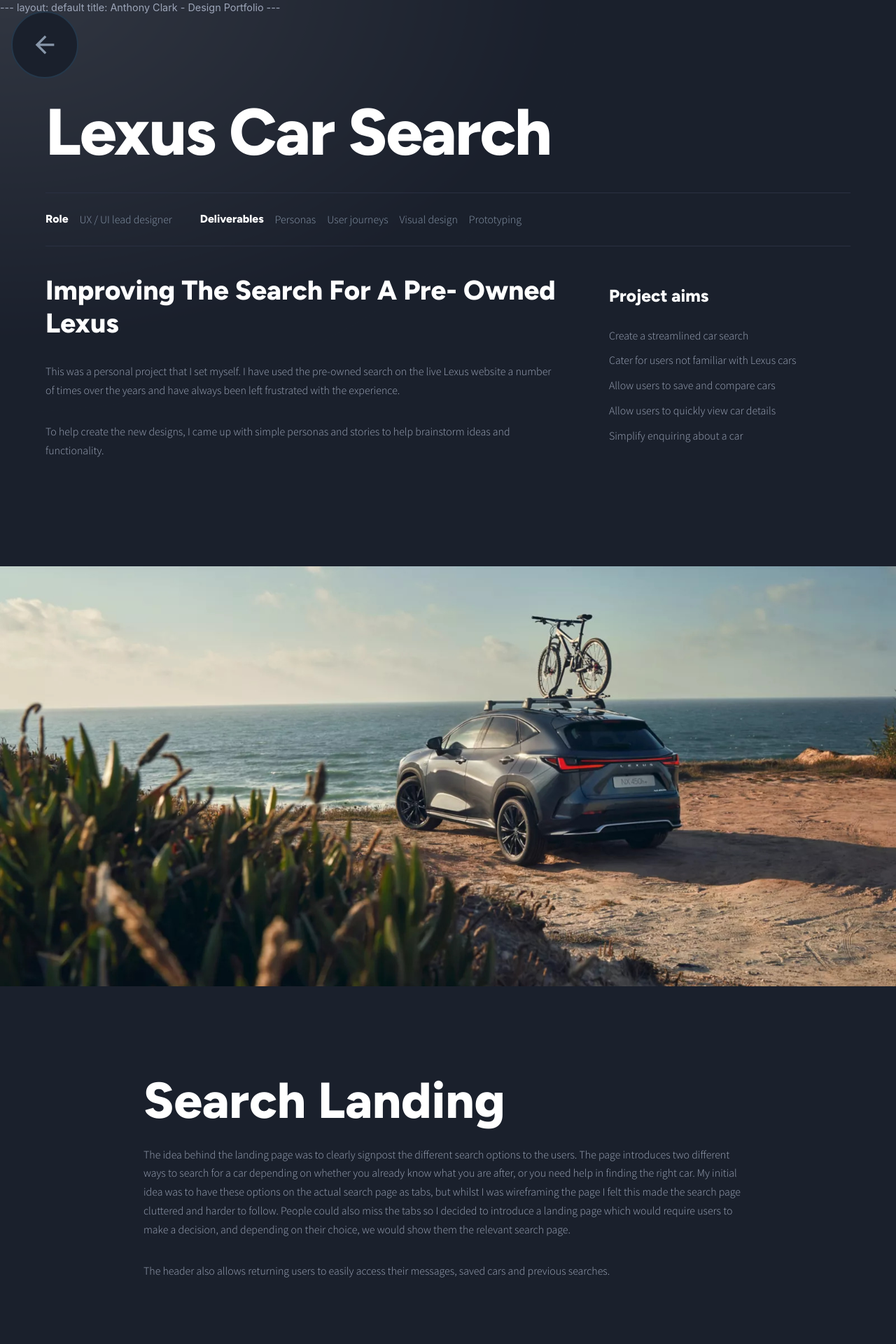
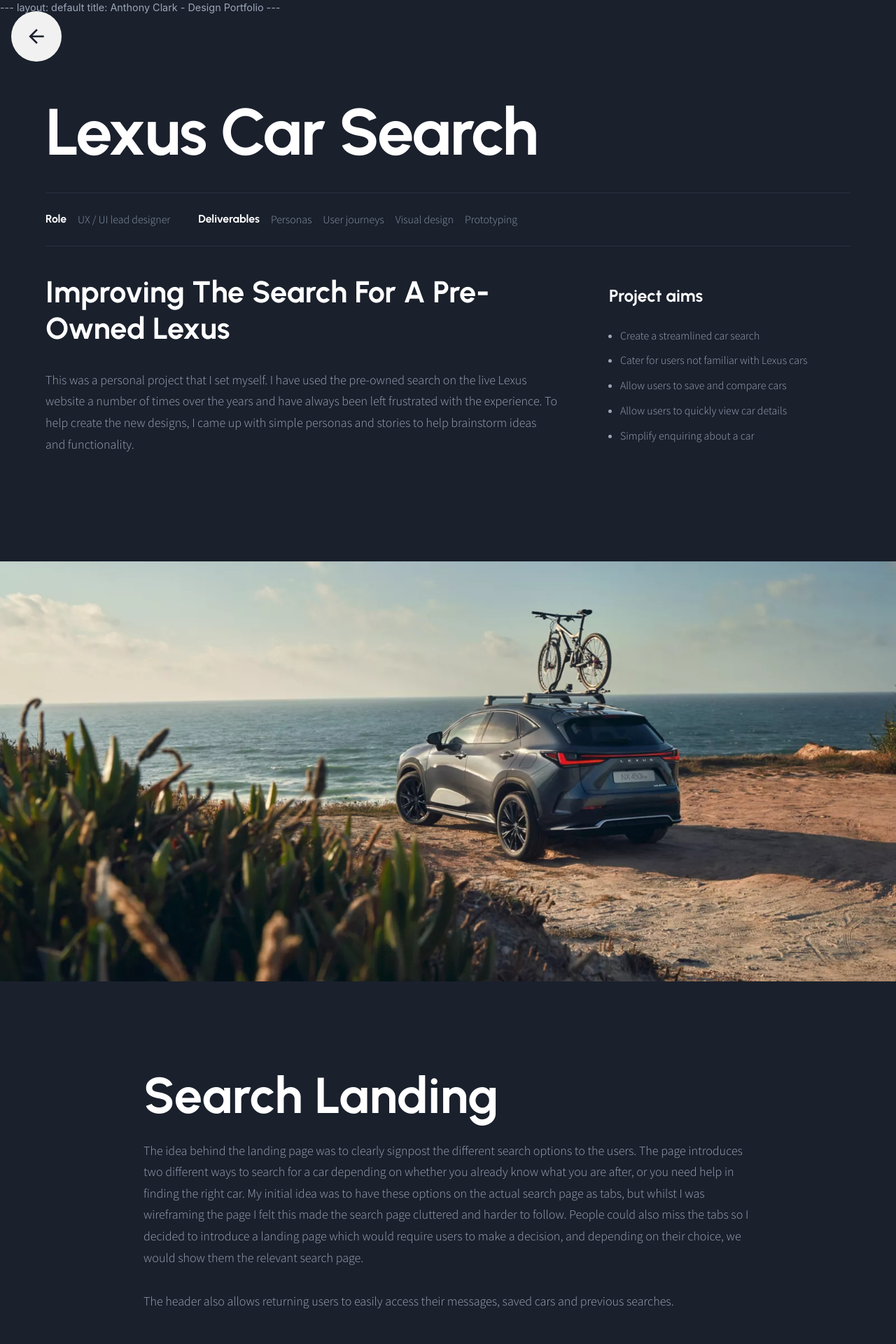
Before and after one commit to anthony-clark/AnthonyClark.github.io, a Jekyll site: the page lexus-car-search.html, which Jekyll copies as it is, in a window 1280 px wide. Shown: the top 1920 px of the page at 70% size. Built offline with Jekyll 4.4.1, drawn with Linux system fonts in a browser that asks for light colours; nearby versions of some CDN libraries; some of the changed text lies outside the part shown.

Commit message:
font change

```diff
--- a/Liverpool-fc-store.html
+++ b/Liverpool-fc-store.html
@@ -14,8 +14,8 @@
 			<link rel="stylesheet" href="https://cdn.jsdelivr.net/npm/bootstrap@4.0.0/dist/css/bootstrap.min.css" integrity="sha384-Gn5384xqQ1aoWXA+058RXPxPg6fy4IWvTNh0E263XmFcJlSAwiGgFAW/dAiS6JXm" crossorigin="anonymous">
 			<link rel="stylesheet" type="text/css" href="css/main.css">
 			<link rel="preconnect" href="https://fonts.gstatic.com">
-			<link href="https://fonts.googleapis.com/css?family=Figtree:800" rel="stylesheet"  type='text/css'>
-			<link href="https://fonts.googleapis.com/css?family=Figtree:300" rel="stylesheet"  type='text/css'>
+			<link href="https://fonts.googleapis.com/css?family=Urbanist:700" rel="stylesheet"  type='text/css'>
+			<link href="https://fonts.googleapis.com/css?family=Urbanist:300" rel="stylesheet"  type='text/css'>
 			<link href="https://fonts.googleapis.com/css?family=Source+Sans+Pro:300,700" rel='stylesheet' type='text/css'>
 			<link href="https://fonts.googleapis.com/icon?family=Material+Icons+Outlined" rel="stylesheet">
 
@@ -166,7 +166,7 @@
 	</section>
 
 	<section>
-		<div class="next-project efc"><div class="container"><h2><span>Next project</span>Everton Football Club</h2><p>Leading The Design On The Everton Website For Over 10 Years</p><a href="everton-fc.html" aria-label="View Everton Football Club case study">View case study</a></div></div>
+		<div class="next-project efc"><div class="container"><h2><span>Next project</span>Everton Football Club</h2><p>Leading The Design On The Everton Website For Over 10 Years</p><a href="" aria-label="View Everton Football Club case study">View case study</a></div></div>
 	</section>
 	</div>
 
--- a/css/main.css
+++ b/css/main.css
@@ -3,7 +3,7 @@
     font-size: .9em;
     margin:0;
     padding:0;
-    background: #1A202C url(../images/Shine.png);
+    background: #1A202C; /*url(../images/Shine.png);*/
     background-repeat: no-repeat;
     background-attachment: scroll;
     background-origin: content-box;
@@ -23,7 +23,9 @@
     margin:120px auto 0 auto;
     display: block;
   }
-
+  .container.narrow p{
+    font-size: 1.25em;
+  }
   .container.last{
     margin:0 auto 0 auto;
   }
@@ -44,7 +46,7 @@
     display: flex;
     border-top:1px solid #2a3042;
     border-bottom:1px solid #2a3042;
-    font-family:'Figtree','Helvetica', 'Arial', 'Sans-Serif';
+    font-family:'Urbanist','Helvetica', 'Arial', 'Sans-Serif';
     margin:0 0 40px 0;
     padding:24px 0;
      list-style: none;
@@ -74,17 +76,19 @@
     padding-right:72px;
 }
 #case-study-summary h2{
-font-size: 2.7em;
-line-height: 1.2em;
-font-family:'Figtree','Helvetica', 'Arial', 'Sans-Serif';
-font-weight: 600;
+font-family:'Urbanist','Helvetica', 'Arial', 'Sans-Serif';
+font-weight: 700;
 margin: 0 0 32px 0;
+}
+#case-study-summary p{
+    font-family:'Source Sans Pro','Urbanist','Helvetica', 'Arial', 'Sans-Serif';
+    font-size: 1.25em;
 }
 #case-study-aims h3{
     margin: 16px 0 30px 0;
     font-size: 1.7em;
-    font-weight: 600;
-    font-family:'Figtree','Helvetica', 'Arial', 'Sans-Serif';
+    font-weight: 700;
+    font-family:'Urbanist','Helvetica', 'Arial', 'Sans-Serif';
     color: #fff;
     }
 #case-study-aims{
@@ -100,9 +104,8 @@
 }
 ul{
 margin:0 0 0 16px;
-    list-style: none;
     padding:0;
-    margin: 0;
+
 }
 ul li{
     font-size: 1.1em;
@@ -123,24 +126,23 @@
     color: #8897aa;
 }
 nav ul li a{
-    width:96px;
-    height: 96px;
+    width:72px;
+    height: 72px;
     border-radius: 100px;
-    border: 2px solid #25384b;
     display: block;
     text-align:center;
-    color: #8897aa;
+    color: #1A202C;
     position: relative;
-    background: #1A202C;
+    background: #f1f1f1;
 
 }
 nav ul li a span.material-icons-outlined{
     font-weight: 100;
-    font-size: 40px;
+    font-size: 32px;
     display: grid;
     align-items: center;
-    width:92px;
-    height: 92px;
+    width:72px;
+    height: 72px;
 }
 nav ul li a:hover{
     text-decoration: none;
@@ -152,16 +154,16 @@
 h1 {
     font-size: 6.5em;
     line-height: 1em;
-     font-family:'Figtree','Helvetica', 'Arial', 'Sans-Serif';
+     font-family:'Urbanist','Helvetica', 'Arial', 'Sans-Serif';
     margin:0 0 40px 0;
-     font-weight: 800;
+     font-weight: 700;
      letter-spacing: -2px;
      color: #fff;
 }
 h2 {
     font-size: 3em;
-     font-family:'Figtree','Helvetica', 'Arial', 'Sans-Serif';
-    font-weight: 800;
+     font-family:'Urbanist','Helvetica', 'Arial', 'Sans-Serif';
+    font-weight: 700;
      margin: 0 0 40px 0;
           color: #fff;
 }
@@ -171,17 +173,17 @@
 }
 h3 {
     font-size: 2.7em;
-     font-family:'Figtree','Helvetica', 'Arial', 'Sans-Serif';
-    font-weight: 600;
+     font-family:'Urbanist','Helvetica', 'Arial', 'Sans-Serif';
+    font-weight: 700;
      margin: 0 0 32px 0;
      color: #fff;
      line-height: 1.2em;
 }
 h4.template-features {
     font-size: 1.5em;
-    font-weight: 600;
+    font-weight: 700;
     margin: 0 0 32px 0;
-    font-family:'Figtree','Helvetica', 'Arial', 'Sans-Serif';
+    font-family:'Urbanist','Helvetica', 'Arial', 'Sans-Serif';
     color: #fff;
 }
 .center{
@@ -288,7 +290,7 @@
         color: #fff;
         background:none;
         font-size: .85em;
-        font-weight: 600;
+        font-weight: 700;
         margin:24px auto;
         padding: 16px 24px;
         border: 2px solid #fff;
@@ -297,7 +299,7 @@
         display: block;
         text-align: center;
         position: absolute;
-        font-family:'Figtree','Helvetica', 'Arial', 'Sans-Serif';
+        font-family:'Urbanist','Helvetica', 'Arial', 'Sans-Serif';
         text-transform: uppercase;
     }
     .next-project a:hover{
@@ -473,8 +475,8 @@
     padding: 0;
     font-size: 2em;
     line-height: 1em;
-     font-family:'Figtree','Helvetica', 'Arial', 'Sans-Serif';
-    font-weight: 600;
+     font-family:'Urbanist','Helvetica', 'Arial', 'Sans-Serif';
+    font-weight: 700;
      color: #fff;
   }
   section.project-list ul li a span{
@@ -537,7 +539,6 @@
         margin-top: 120px;
     }
     .responsive-views h2{
-    font-size: 4em;
     margin-bottom:20px;
 }
     .responsive-views img{
@@ -569,7 +570,13 @@
         padding-right: 22%;
     }
 
-
+    .row-of-screenshots{
+        max-width:1180px;
+        margin:0 auto 0 auto;
+        display: grid;
+        grid-template-columns: repeat(auto-fill, minmax(200px, 1fr));
+        grid-gap: 1.7rem;
+    }
 
 
 
--- a/lexus-car-search.html
+++ b/lexus-car-search.html
@@ -14,8 +14,8 @@
 			<link rel="stylesheet" href="https://cdn.jsdelivr.net/npm/bootstrap@4.0.0/dist/css/bootstrap.min.css" integrity="sha384-Gn5384xqQ1aoWXA+058RXPxPg6fy4IWvTNh0E263XmFcJlSAwiGgFAW/dAiS6JXm" crossorigin="anonymous">
 			<link rel="stylesheet" type="text/css" href="css/main.css">
 			<link rel="preconnect" href="https://fonts.gstatic.com">
-			<link href="https://fonts.googleapis.com/css?family=Figtree:800" rel="stylesheet"  type='text/css'>
-			<link href="https://fonts.googleapis.com/css?family=Figtree:300" rel="stylesheet"  type='text/css'>
+			<link href="https://fonts.googleapis.com/css?family=Urbanist:700" rel="stylesheet"  type='text/css'>
+			<link href="https://fonts.googleapis.com/css?family=Urbanist:300" rel="stylesheet"  type='text/css'>
 			<link href="https://fonts.googleapis.com/css?family=Source+Sans+Pro:300,700" rel='stylesheet' type='text/css'>
 			<link href="https://fonts.googleapis.com/icon?family=Material+Icons+Outlined" rel="stylesheet">
 
@@ -47,8 +47,7 @@
 	<div id="case-study-summary">
 		<h2>Improving The Search For A Pre-
 			Owned Lexus</h2>
-	<p>This was a personal project that I set myself. I have used the pre-owned search on the live Lexus website a number of times over the years and have always been left frustrated with the experience.
-	</p><p>To help create the new designs, I came up with simple personas and stories to help brainstorm ideas and functionality.</p>
+	<p>This was a personal project that I set myself. I have used the pre-owned search on the live Lexus website a number of times over the years and have always been left frustrated with the experience. To help create the new designs, I came up with simple personas and stories to help brainstorm ideas and functionality.</p>
 
 	</div>
 	<div id="case-study-aims">
@@ -193,28 +192,26 @@
 	</div>
 	<div class="container"><img src="images/lexus/enquire.png" alt="Design showing the enquire page"></div>
 
-
+	<section class="responsive-views">
 	<div class="container narrow">
-		<h2 class="larger-h2 center">Great on any device</h2>
-		<h3 class="center">Designed from the mobile up, meaning you can follow<br>your club wherever you are.</h3>
+		<h2 class="larger-h2 center">Mobile approach</h2>
+		<h3 class="center">Find your new Lexus on the go</h3>
 		</div>
-		<div class="container last"><img src="images/lexus/mobile-approach.png" alt="Design showing the mobile designs for the templates"></div>
 
 
 
 
+			<div class="row-of-screenshots">
+				<div><img src="images/lexus/mobile/homepage.png" alt=""></div>
+				<div><img src="images/lexus/mobile/search-landing.png" alt=""></div>
+				<div><img src="images/lexus/mobile/search-results.png" alt=""></div>
+				<div><img src="images/lexus/mobile/compare.png" alt=""></div>
+				<div"><img src="images/lexus/mobile/filters.png" alt=""></div>
+			</div>
+			</section>
 
-<section class="project-list">
-	<div class="container">
-		<h2 class="larger-h2">More projects</h2>
-<ul>
-	<li><a href=""><strong>Playmaker Platform</strong>Creating A World Class Sports Platform<span class="material-icons-outlined">arrow_forward</span></a></li>
-	<li><a href="" class="active"><strong>Lexus Car Search</strong>Improving The Search For A Pre-Owned Lexusm<span class="material-icons-outlined">arrow_upward</span></a></li>
-	<li><a href=""><strong>LFC Online Store</strong>Designing LFC's First Fully Responsive E-Commerce Offering. <span class="material-icons-outlined">arrow_forward</span></a></li>
-	<li><a href=""><strong>Everton FC</strong>Leading The Design On The Everton Website For Over 10 Years.<span class="material-icons-outlined">arrow_forward</span></a></li>
-	<li><a href=""><strong>Aston Villa Hospitality</strong>Improving The Search For Matchday Hospitality<span class="material-icons-outlined">arrow_forward</span></a></li>
-</ul>
-</section>
+
+
 	</div>
 
 <script src="https://code.jquery.com/jquery-3.2.1.slim.min.js" integrity="sha384-KJ3o2DKtIkvYIK3UENzmM7KCkRr/rE9/Qpg6aAZGJwFDMVNA/GpGFF93hXpG5KkN" crossorigin="anonymous"></script>
--- a/playmaker-platform.html
+++ b/playmaker-platform.html
@@ -14,8 +14,8 @@
 			<link rel="stylesheet" href="https://cdn.jsdelivr.net/npm/bootstrap@4.0.0/dist/css/bootstrap.min.css" integrity="sha384-Gn5384xqQ1aoWXA+058RXPxPg6fy4IWvTNh0E263XmFcJlSAwiGgFAW/dAiS6JXm" crossorigin="anonymous">
 			<link rel="stylesheet" type="text/css" href="css/main.css">
 			<link rel="preconnect" href="https://fonts.gstatic.com">
-			<link href="https://fonts.googleapis.com/css?family=Figtree:800" rel="stylesheet"  type='text/css'>
-			<link href="https://fonts.googleapis.com/css?family=Figtree:300" rel="stylesheet"  type='text/css'>
+			<link href="https://fonts.googleapis.com/css?family=Urbanist:700" rel="stylesheet"  type='text/css'>
+			<link href="https://fonts.googleapis.com/css?family=Urbanist:300" rel="stylesheet"  type='text/css'>
 			<link href="https://fonts.googleapis.com/css?family=Source+Sans+Pro:300,700" rel='stylesheet' type='text/css'>
 			<link href="https://fonts.googleapis.com/icon?family=Material+Icons+Outlined" rel="stylesheet">
 
```
Also changed, not shown: aston-villa-hospitality.html (+4 -9 lines), everton-fc.html (+7 -8 lines), images/lexus/mobile/compare.png (added), images/lexus/mobile/filters.png (added), images/lexus/mobile/homepage.png (added), images/lexus/mobile/search-landing.png (added), images/lexus/mobile/search-results.png (added).
